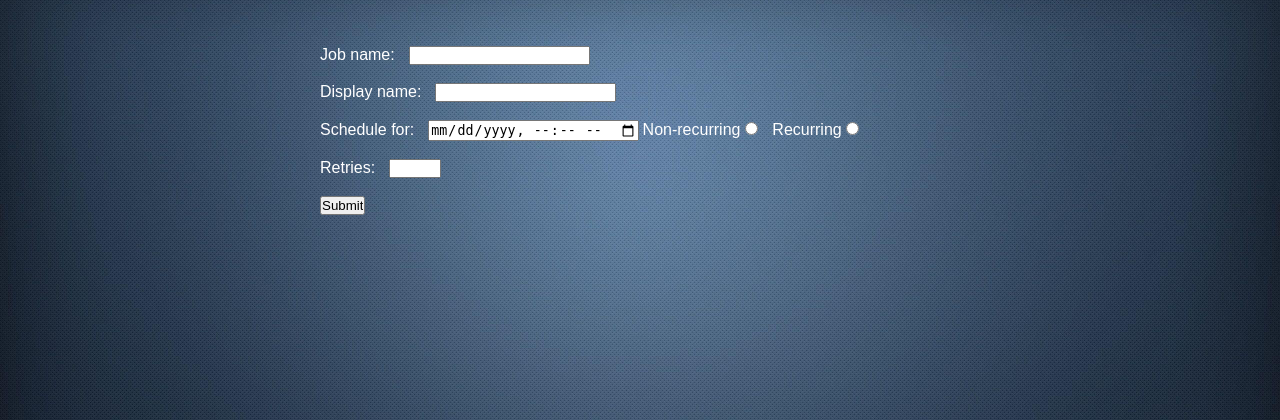
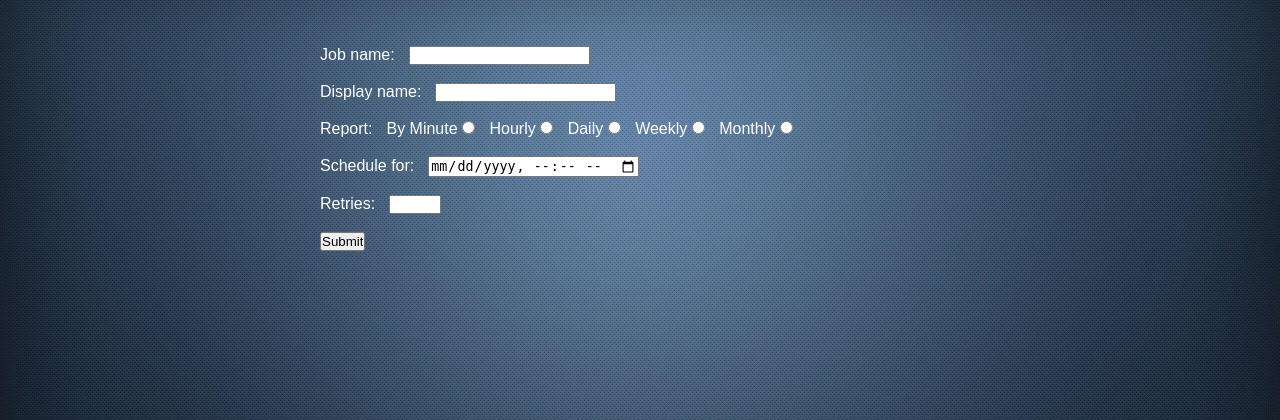
Before and after one commit to skynet-05/Internship-QM-dkron-dev, a Django app: page / in a window 1280 px wide. Shown: the part 60-480 px from the top of the page. Run offline with Django 3.2, Linux system fonts and the light colour scheme.

Commit message:
updated admin and end user pages

```diff
--- a/dkron_gui_dev/static/css/style_index.css
+++ b/dkron_gui_dev/static/css/style_index.css
@@ -11,6 +11,10 @@ label {
     padding: 10px;
 }
 
-#recurrr {
+#downpp {
     display: none;
 }
+
+#domm{
+    display: none;
+}
--- a/dkron_gui_dev/static/js/create.js
+++ b/dkron_gui_dev/static/js/create.js
@@ -1,5 +1,6 @@
 function tpo() {
     downpp.style.display = "block"
+    domm.style.display = "none"
 }
 
 function tporemove() {
--- a/dkron_gui_dev/static/js/index.js
+++ b/dkron_gui_dev/static/js/index.js
@@ -1,7 +1,13 @@
-function opt() {
-    recurrr.style.display = "block"
+function tpo() {
+    downpp.style.display = "block"
+    domm.style.display = "none"
 }
 
-function optremove() {
-    recurrr.style.display = "none"
+function tporemove() {
+    downpp.style.display = "none"
+    domm.style.display = "none"
 }
+function tporemovemonth() {
+    downpp.style.display = "none"
+    domm.style.display = "block"
+}
--- a/dkron_gui_dev/templates/index.html
+++ b/dkron_gui_dev/templates/index.html
@@ -16,29 +16,83 @@ Admin
         <input type="text" id="jobname" name="jobname" required><br><br>
         <label for="disname">Display name:</label>
         <input type="text" id="disname" name="disname" required><br><br>
+        <label for="report">Report:</label>
+        <label class="creport">By Minute
+            <input type="radio" name="pre" onclick="tporemove()" required>
+        </label>
+        <label class="creport">Hourly
+            <input type="radio" name="pre" onclick="tporemove()" required>
+        </label>
+        <label class="creport">Daily
+            <input type="radio" name="pre" onclick="tporemove()" required>
+        </label>
+        <label class="creport">Weekly
+            <input type="radio" name="pre" onclick="tpo()" required>
+        </label>
+        <label class="creport">Monthly
+            <input type="radio" name="pre" onclick="tporemovemonth()" required>
+        </label>
+        <br><br>
         <label for="schedulefor">Schedule for:</label>
         <input type="datetime-local" id="schedulefor" name="schedulefor" required>
-        <label class="container">Non-recurring
-            <input type="radio" name="recur" onclick="optremove()" required>
-            <span class="checkmark"></span>
-        </label>
-        <label class="container">Recurring
-            <input type="radio" name="recur" onclick="opt()">
-            <span class="checkmark"></span>
-        </label>
-        <div id="recurrr">
-            <label for="year">Year:</label>
-            <input type="number" id="year" name="year" min="0" max="10"><br>
-            <label for="month">Month:</label>
-            <input type="number" id="month" name="month" min="0" max="11"><br>
-            <label for="week">Week:</label>
-            <input type="number" id="week" name="week" min="0" max="4"><br>
-            <label for="day">Day:</label>
-            <input type="number" id="day" name="day" min="0" max="30"><br>
-            <label for="hour">Hour:</label>
-            <input type="number" id="hour" name="hour" min="0" max="23"><br>
-            <label for="minute">Minute:</label>
-            <input type="number" id="minute" name="minute" min="0" max="59"><br>
+        <div id="downpp">
+            <label class="rdow">Monday
+                <input type="radio" name="rrdow">
+            </label>
+            <label class="rdow">Tuesday
+                <input type="radio" name="rrdow">
+            </label>
+            <label class="rdow">Wednesday
+                <input type="radio" name="rrdow">
+            </label>
+            <label class="rdow">Thursday
+                <input type="radio" name="rrdow">
+            </label>
+            <label class="rdow">Friday
+                <input type="radio" name="rrdow">
+            </label>
+            <label class="rdow">Saturday
+                <input type="radio" name="rrdow">
+            </label>
+            <label class="rdow">Sunday
+                <input type="radio" name="rrdow">
+            </label>
+        </div>
+        <div id="domm">
+            <label class="domdd">Pick a date in the month</label>
+            <select name="day_month" id="dommm">
+                <option value="#">1</option>
+                <option value="#">2</option>
+                <option value="#">3</option>
+                <option value="#">4</option>
+                <option value="#">5</option>
+                <option value="#">6</option>
+                <option value="#">7</option>
+                <option value="#">8</option>
+                <option value="#">9</option>
+                <option value="#">10</option>
+                <option value="#">11</option>
+                <option value="#">12</option>
+                <option value="#">13</option>
+                <option value="#">14</option>
+                <option value="#">15</option>
+                <option value="#">16</option>
+                <option value="#">17</option>
+                <option value="#">18</option>
+                <option value="#">19</option>
+                <option value="#">20</option>
+                <option value="#">21</option>
+                <option value="#">22</option>
+                <option value="#">23</option>
+                <option value="#">24</option>
+                <option value="#">25</option>
+                <option value="#">26</option>
+                <option value="#">27</option>
+                <option value="#">28</option>
+                <option value="#">29</option>
+                <option value="#">30</option>
+                <option value="#">31</option>
+            </select>
         </div>
         <br><br>
         <label for="retries">Retries:</label>
```
